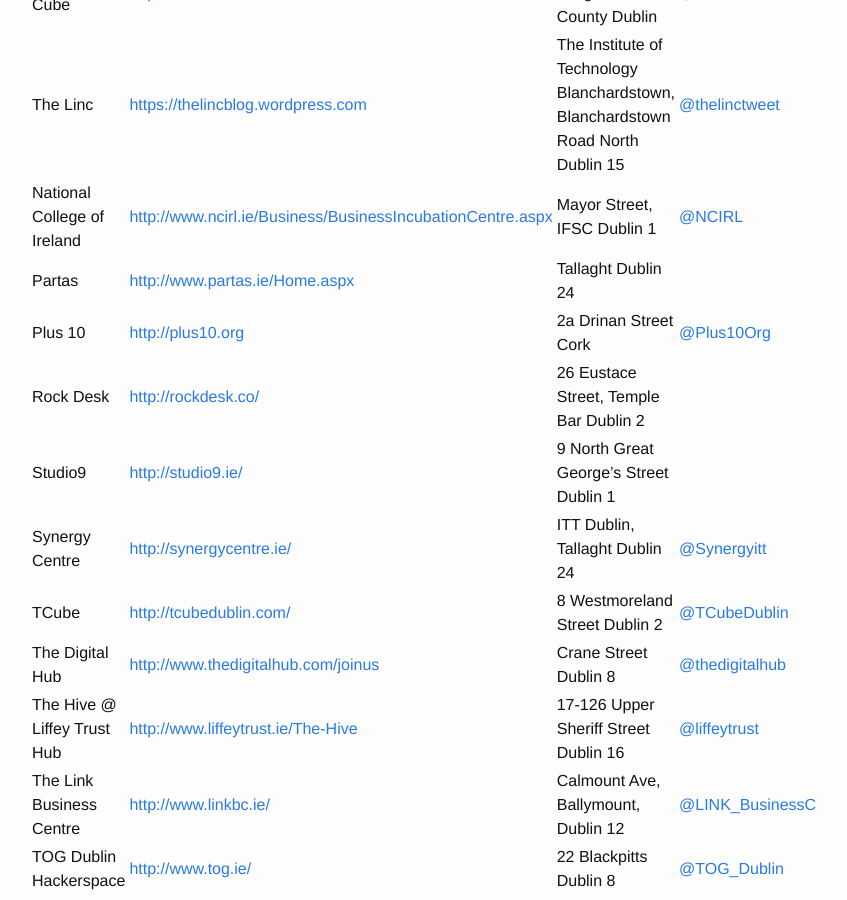
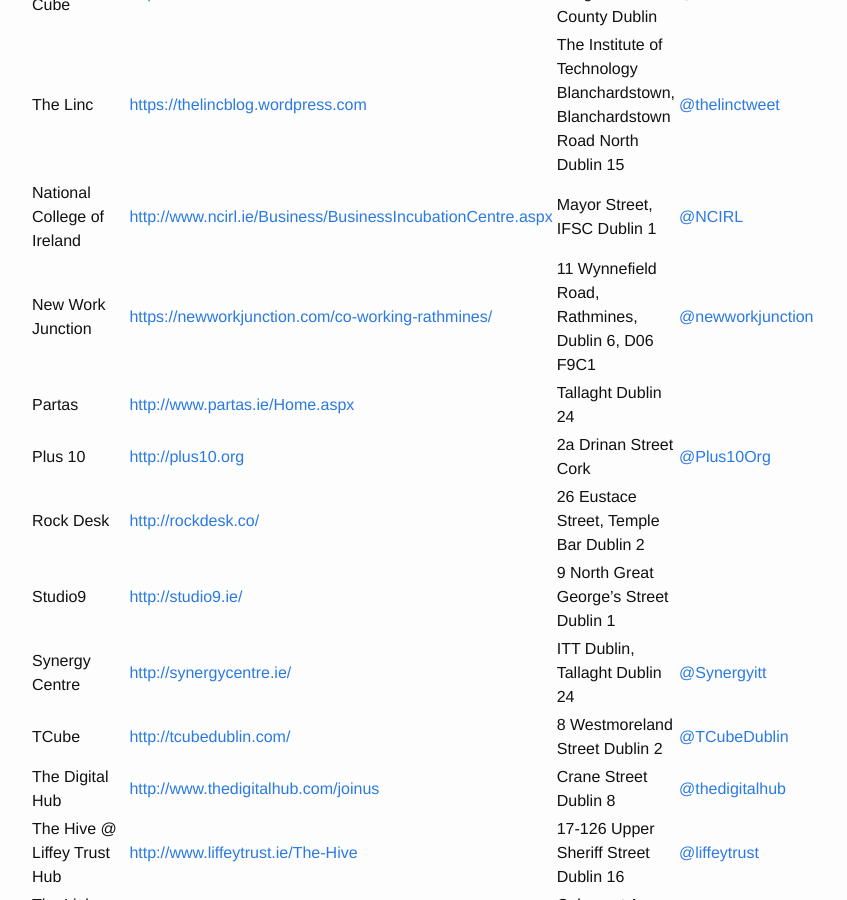
Before and after one commit to IrishTechCommunity/irishtechcommunity.github.io, a Jekyll site: the page built from coworking.md, in a window 1280 px wide and 900 px high, scrolled down 1322 px. Shown: the whole window, without its empty margins (241-1088 px from the left). Built offline with Jekyll 4.4.1, drawn with Linux system fonts in a browser that asks for light colours.

Commit message:
Adding an entry for New Work Junction in Rathmines.

```diff
--- a/coworking.md
+++ b/coworking.md
@@ -20,6 +20,7 @@ Harbour View |	[http://harbourview.ie/](http://harbourview.ie/) |	7 – 9 Claren
 IADT Media Cube |	[http://www.mediacube.ie/](http://www.mediacube.ie/) |	Kill Avenue, Dún Laoghaire	County Dublin |	[@MediaCubeIADT](https://twitter.com/MediaCubeIADT)	|
 The Linc |	[https://thelincblog.wordpress.com](https://thelincblog.wordpress.com)	 | The Institute of Technology Blanchardstown, Blanchardstown Road North	Dublin 15 |	[@thelinctweet](https://twitter.com/thelinctweet)	|
 National College of Ireland |	[http://www.ncirl.ie/Business/BusinessIncubationCentre.aspx](http://www.ncirl.ie/Business/BusinessIncubationCentre.aspx) |	Mayor Street, IFSC	Dublin 1 |	[@NCIRL](https://twitter.com/NCIRL)	|
+New Work Junction | [https://newworkjunction.com/co-working-rathmines/](https://newworkjunction.com/co-working-rathmines/) | 11 Wynnefield Road, Rathmines, Dublin 6, D06 F9C1 | [@newworkjunction](https://twitter.com/newworkjunction) ||
 Partas |	[http://www.partas.ie/Home.aspx](http://www.partas.ie/Home.aspx) |	Tallaght	Dublin 24	 |
 Plus 10 |   [http://plus10.org](http://plus10.org)   | 2a Drinan Street    Cork |    [@Plus10Org](https://twitter.com/Plus10Org) |
 Rock Desk |	[http://rockdesk.co/](http://rockdesk.co/)	| 26 Eustace Street, Temple Bar	Dublin 2	|
```
